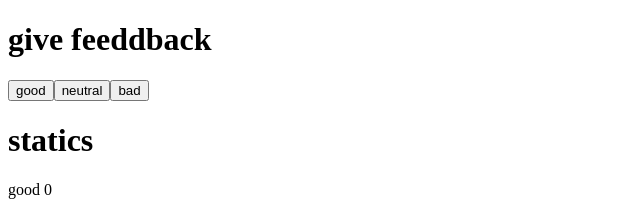
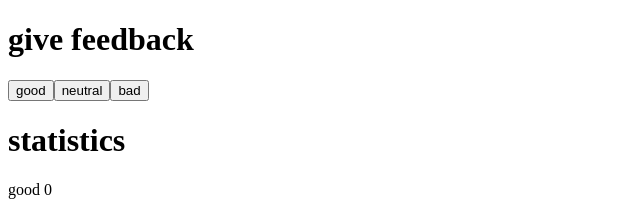
Before and after one commit to Altovolta/Fullstack-Open, a React (Vite) app in the folder part1/unicafe/: page / in a window 1280 px wide. Shown: the top 209 px of the page, without its empty margins (0-640 px from the left). Built offline with nearby package versions, Linux system fonts and the light colour scheme.

Commit message:
fix: corrected headers

```diff
--- a/part1/unicafe/src/App.jsx
+++ b/part1/unicafe/src/App.jsx
@@ -32,11 +32,11 @@ const App = () => {
 
   return (
     <div>
-      <h1>give feeddback</h1>
+      <h1>give feedback</h1>
       <Button handler={handleGood} text='good' />
       <Button handler={handleNeutral} text='neutral' />
       <Button handler={handleBad} text='bad' />
-      <h1>statics</h1>
+      <h1>statistics</h1>
       <p>
         good {good}
       </p>
```
